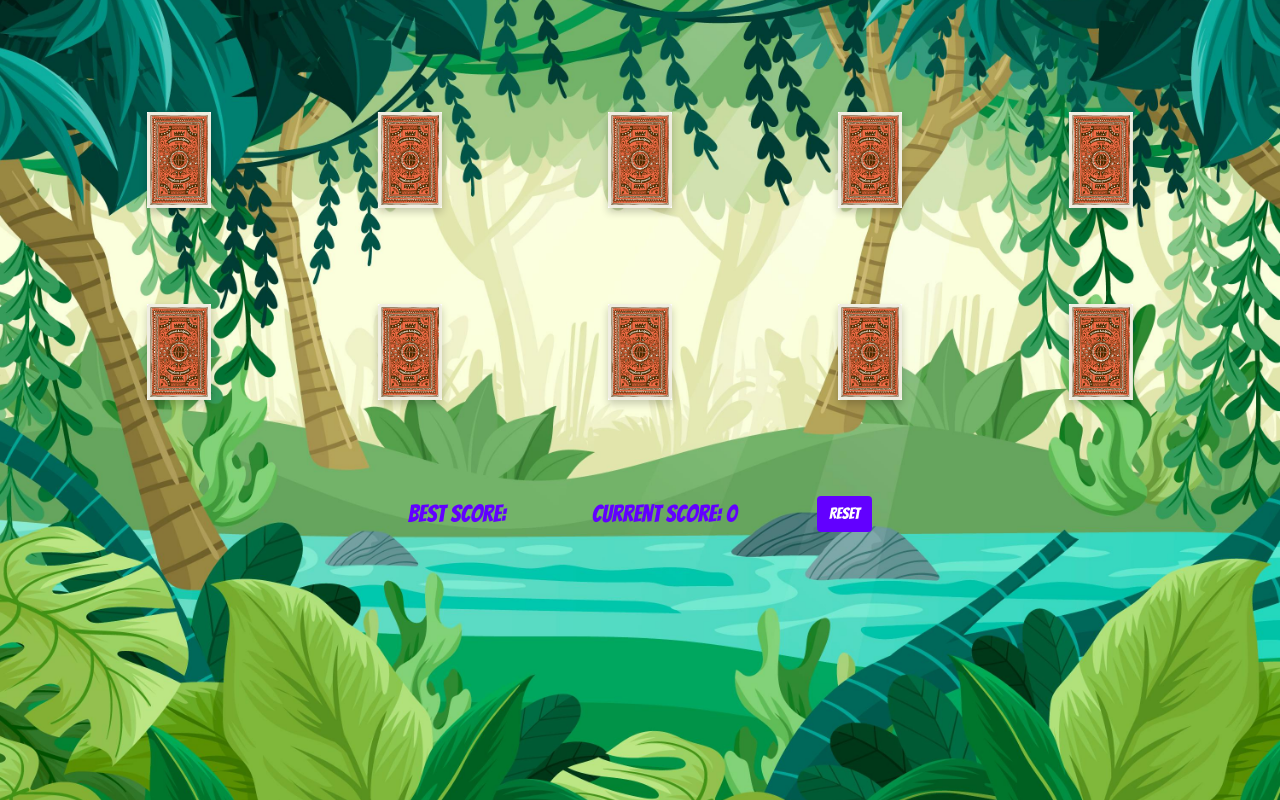
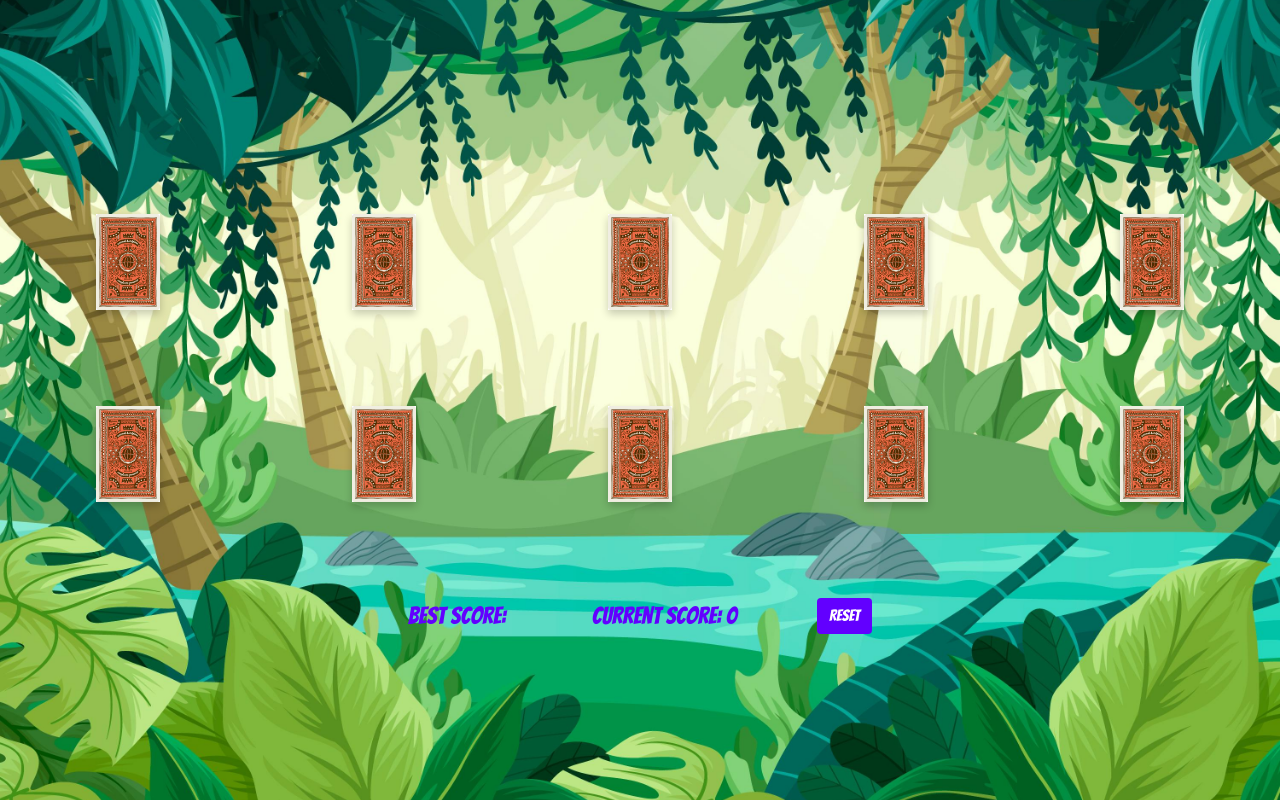
Before and after one commit to lawrencedovin/memory-game, a plain HTML site: page index.html in a window 1280 px wide. Drawn offline with nearby package versions, Linux system fonts and the light colour scheme.

Commit message:
Centered cards horizontally and vertically

```diff
--- a/index.html
+++ b/index.html
@@ -17,12 +17,14 @@
     <link rel="stylesheet" href="lib/style.css" />
   </head>
   <body>
+    <div class="matching-game">
       <div class="row matching-container--top"></div>
       <div class="row matching-container--bottom"></div>
       <div class="row justify-content-center align-items-center" id="container-score-reset">
         <span id="best-score-text">Best Score: </span><p id="best-score"></p>
         <p id="current-score">Current Score: 0</p>
         <a type="button" id="btn-reset" class="btn btn-secondary">Reset</a>
+      </div>
     </div>
     <script src="lib/script.js"></script>
     <script src="lib/localStorage.js"></script>
--- a/lib/style.css
+++ b/lib/style.css
@@ -9,6 +9,19 @@ body {
   background-size: cover;
   overflow-y:auto;
   padding: 4rem;
+  position: relative;
+}
+
+.matching-game {
+  position: absolute;
+  top: 50%;
+  left: 50%;
+  transform: translate(-50%, -50%);
+  -ms-transform: translateY(-50%, -50%);
+  -moz-transform: translateY(-50%, -50%);
+  -webkit-transform: translateY(-50%, -50%);
+  -o-transform: translateY(-50%, -50%);
+  width: 100%;
 }
 
 .card-container {
```
Lines whose indentation alone changed are shown as unchanged.
